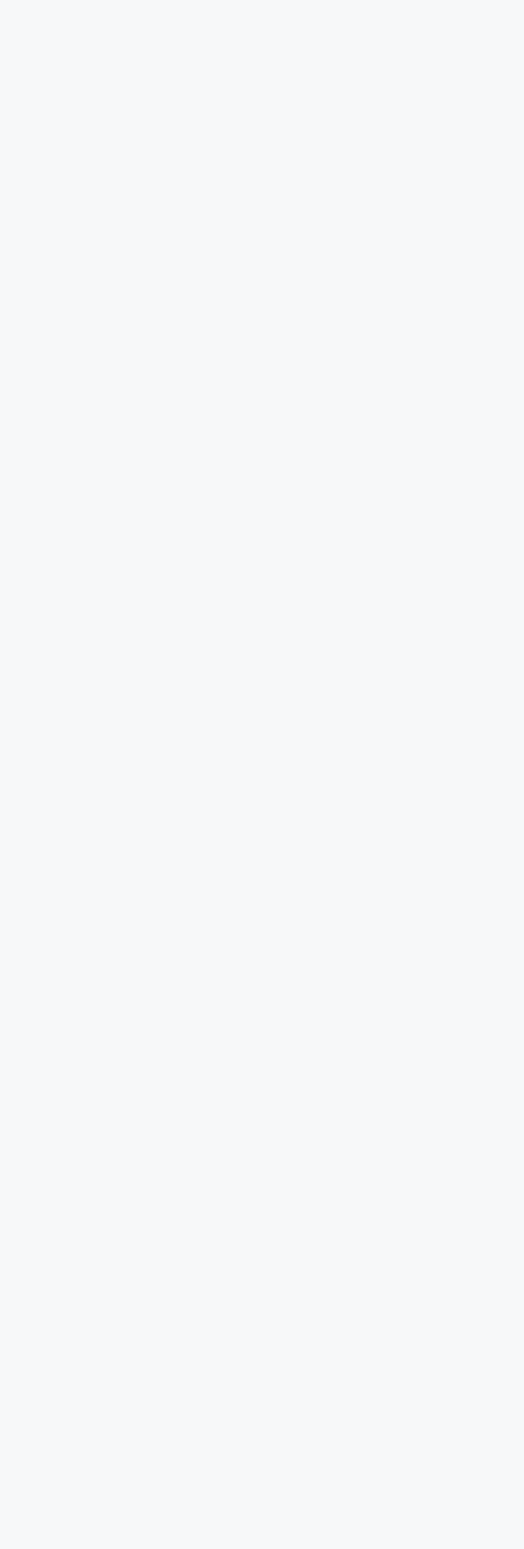
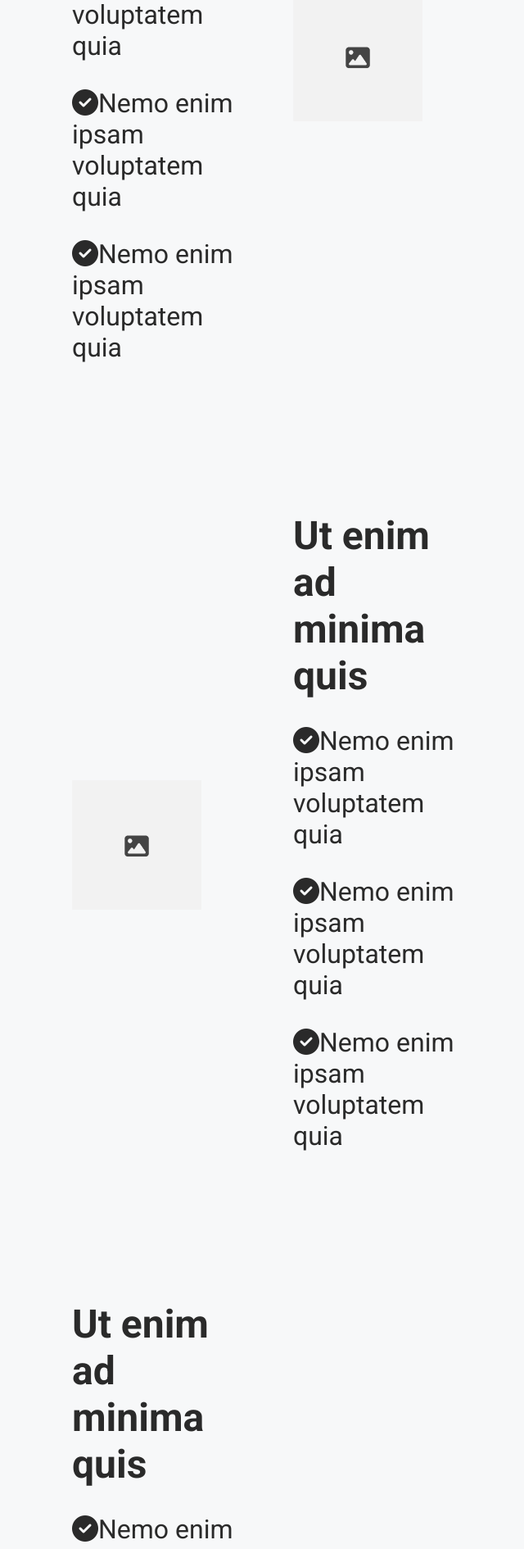
Before and after one commit to Mikal-E/Brief.io-SasS-Brief-Builder-Full-Stack-MERN, a React (Vite) app in the folder frontend/: page / in a window 1280 px wide. Shown: the part 2874-4764 px from the top of the page at 82% size, without its empty margins (312-952 px from the left). Before the commit the page ends 2749 px from the top, so only its background shows below. Built offline with nearby package versions, Linux system fonts and the light colour scheme.

Commit message:
Finished building the staggered section after the intro under the hero. Created FeatureBlock.css, styled the FeatureBlock.jsx component, then used flex-direction: row-reverse to flip the order of the two flex children (image and text), in order to create the staggered layout.

```diff
--- a/frontend/src/components/FeatureBlock/FeatureBlock.css
+++ b/frontend/src/components/FeatureBlock/FeatureBlock.css
@@ -52,3 +52,11 @@ This is the CSS for that component. */
     margin-bottom: 32px;
 
 }
+
+/* Using flex-direction: row-reverse to flip the order of the two flex children (image and text), in order to create the staggered layout. */
+
+.feature-block-reverse {
+
+    flex-direction: row-reverse;
+
+}
--- a/frontend/src/pages/Home/Home.jsx
+++ b/frontend/src/pages/Home/Home.jsx
@@ -39,21 +39,65 @@ function HomePage() {
 
             <FeatureBlock
 
-            image={square}
-            imageAlt="Placeholder"
-            heading="Ut enim ad minima quis"
-            items={
+                image={square}
+                imageAlt="Placeholder"
+                heading="Ut enim ad minima quis"
+                items={[
 
-                [
+                        "Nemo enim ipsam voluptatem quia",
+                        "Nemo enim ipsam voluptatem quia",
+                        "Nemo enim ipsam voluptatem quia"
 
-                    "Nemo enim ipsam voluptatem quia",
-                    "Nemo enim ipsam voluptatem quia",
-                    "Nemo enim ipsam voluptatem quia"
+                ]}
 
+            />
 
-                ]
+            <FeatureBlock
 
-            }
+                image={square}
+                imageAlt="Placeholder"
+                heading="Ut enim ad minima quis"
+                items={[
+
+                        "Nemo enim ipsam voluptatem quia",
+                        "Nemo enim ipsam voluptatem quia",
+                        "Nemo enim ipsam voluptatem quia"
+
+                ]}
+
+                reverse={true}
+
+            />
+
+            <FeatureBlock
+
+                image={square}
+                imageAlt="Placeholder"
+                heading="Ut enim ad minima quis"
+                items={[
+
+                        "Nemo enim ipsam voluptatem quia",
+                        "Nemo enim ipsam voluptatem quia",
+                        "Nemo enim ipsam voluptatem quia"
+
+                ]}
+
+            />
+
+            <FeatureBlock
+
+                image={square}
+                imageAlt="Placeholder"
+                heading="Ut enim ad minima quis"
+                items={[
+
+                        "Nemo enim ipsam voluptatem quia",
+                        "Nemo enim ipsam voluptatem quia",
+                        "Nemo enim ipsam voluptatem quia"
+
+                ]}
+
+                reverse={true}
 
             />
 
```
